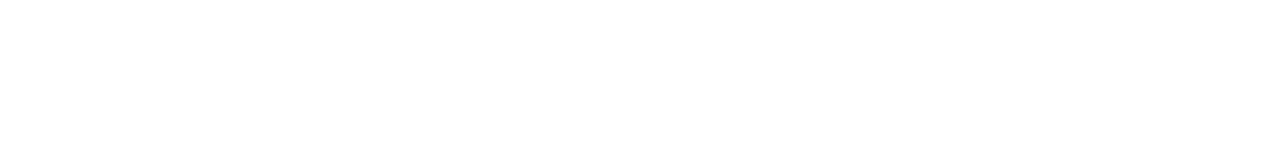
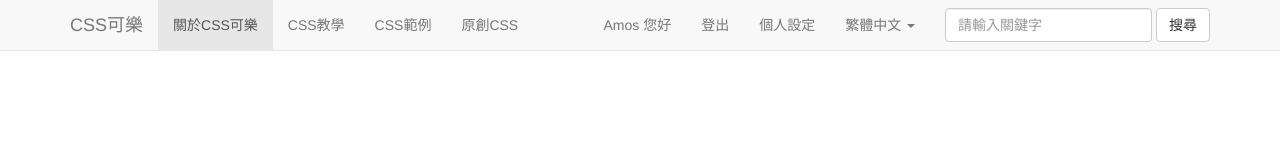
Before and after one commit to MoRedChen/test1110pm, a plain HTML site: page index.html in a window 1280 px wide. Drawn offline with nearby package versions, Linux system fonts and the light colour scheme.

Commit message:
添加navbar

```diff
--- a/index.html
+++ b/index.html
@@ -17,6 +17,55 @@
 <body>
 
 
+    <nav class="navbar navbar-default navbar-fixed-top" role="navigation">
+        <div class="container">
+            <div class="navbar-header">
+                <button type="button" class="navbar-toggle" data-toggle="collapse" data-target=".navbar-ex1-collapse">
+                    <span class="sr-only">選單切換</span>
+                    <span class="icon-bar"></span>
+                    <span class="icon-bar"></span>
+                    <span class="icon-bar"></span>
+                </button>
+                <a class="navbar-brand" href="#">CSS可樂</a>
+            </div>
+
+            <!-- 手機隱藏選單區 -->
+            <div class="collapse navbar-collapse navbar-ex1-collapse">
+                <!-- 左選單 -->
+                <ul class="nav navbar-nav">
+                    <li class="active"><a href="#">關於CSS可樂</a></li>
+                    <li><a href="#">CSS教學</a></li>
+                    <li><a href="#">CSS範例</a></li>
+                    <li><a href="#">原創CSS</a></li>
+                </ul>
+
+                <!-- 搜尋表單 -->
+                <form class="navbar-form navbar-right" role="search">
+                    <div class="form-group">
+                        <input type="text" class="form-control" placeholder="請輸入關鍵字">
+                    </div>
+                    <button type="submit" class="btn btn-default">搜尋</button>
+                </form>
+
+                <!-- 右選單 -->
+                <ul class="nav navbar-nav navbar-right">
+                    <li><a href="#">Amos 您好</a></li>
+                    <li><a href="#">登出</a></li>
+                    <li><a href="#">個人設定</a></li>
+                    <li class="dropdown">
+                        <a href="#" class="dropdown-toggle" data-toggle="dropdown">繁體中文 <b class="caret"></b></a>
+                        <ul class="dropdown-menu">
+                            <li><a href="#">繁體中文</a></li>
+                            <li><a href="#">English</a></li>
+                            <li><a href="#">日本語</a></li>
+                        </ul>
+                    </li>
+                </ul>
+            </div>
+            <!-- 手機隱藏選單區結束 -->
+        </div>
+    </nav>
+
 
 
     <script src="https://code.jquery.com/jquery.js"></script>
```
